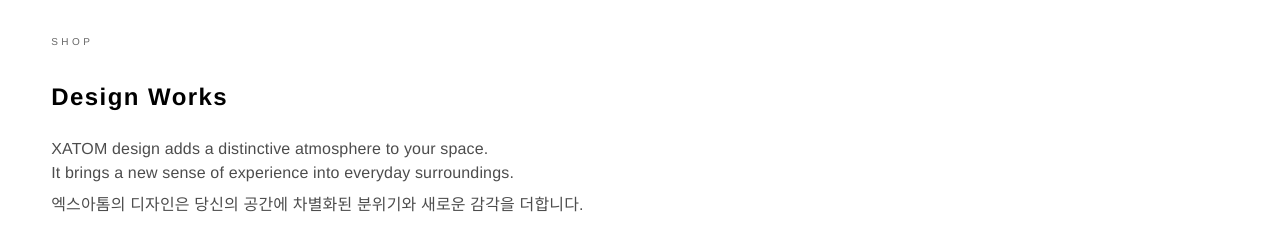
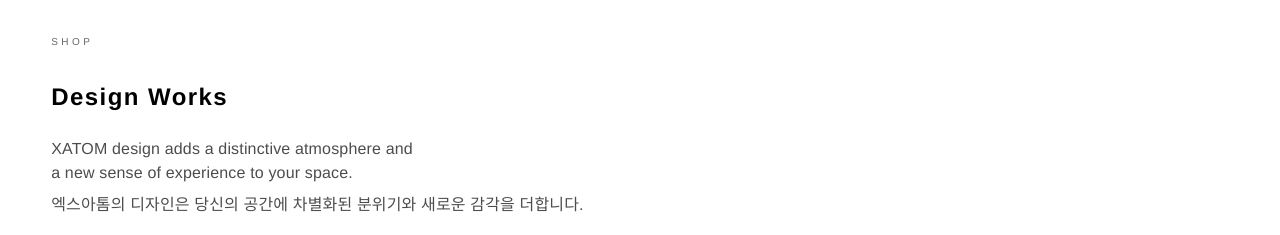
Before and after one commit to xatom-space/xatom, a Next.js app: page /home in a window 1280 px wide. Shown: the part 2440-2675 px from the top of the page. Built offline with nearby package versions, Linux system fonts and the light colour scheme.

Commit message:
Keep shop intro English copy on two lines

```diff
--- a/app/home/page.tsx
+++ b/app/home/page.tsx
@@ -390,8 +390,8 @@ xatom은 새로운 차원을 디자인합니다.`;
           <h2 className="text-xl font-semibold tracking-[0.06em] text-black md:text-2xl">Design Works</h2>
           <div className="mt-6 max-w-4xl space-y-2 text-justify text-sm font-light leading-relaxed text-black/70 [hyphens:auto] [text-align-last:left] md:text-base">
             <p lang="en">
-              XATOM design adds a distinctive atmosphere to your space.<br />
-              It brings a new sense of experience into everyday surroundings.
+              XATOM design adds a distinctive atmosphere and<br />
+              a new sense of experience to your space.
             </p>
             <p>엑스아톰의 디자인은 당신의 공간에 차별화된 분위기와 새로운 감각을 더합니다.</p>
           </div>
```
